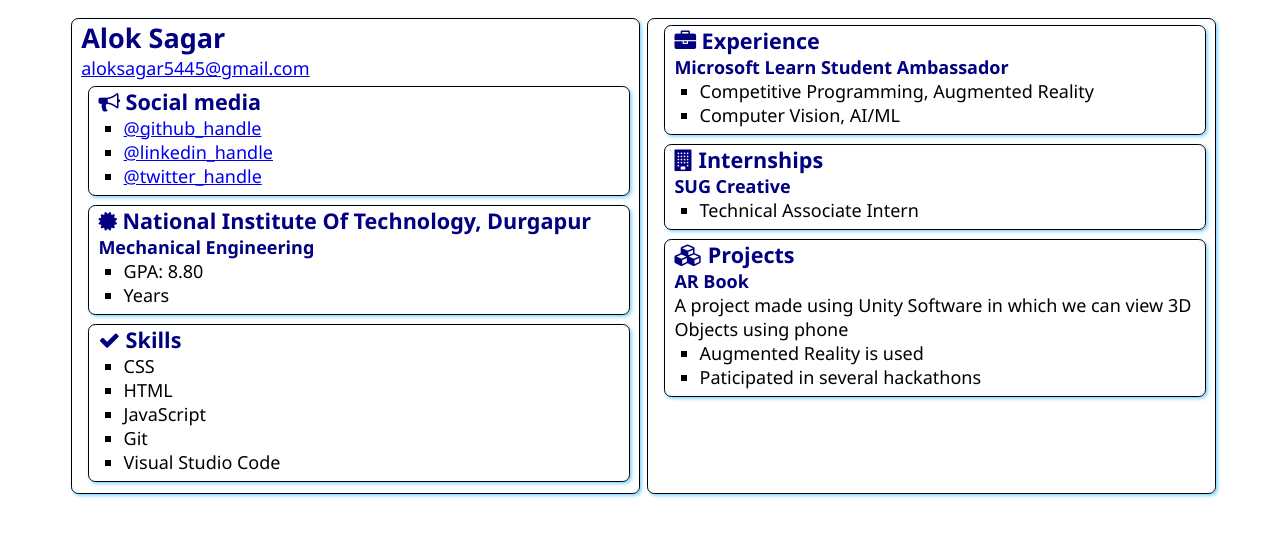
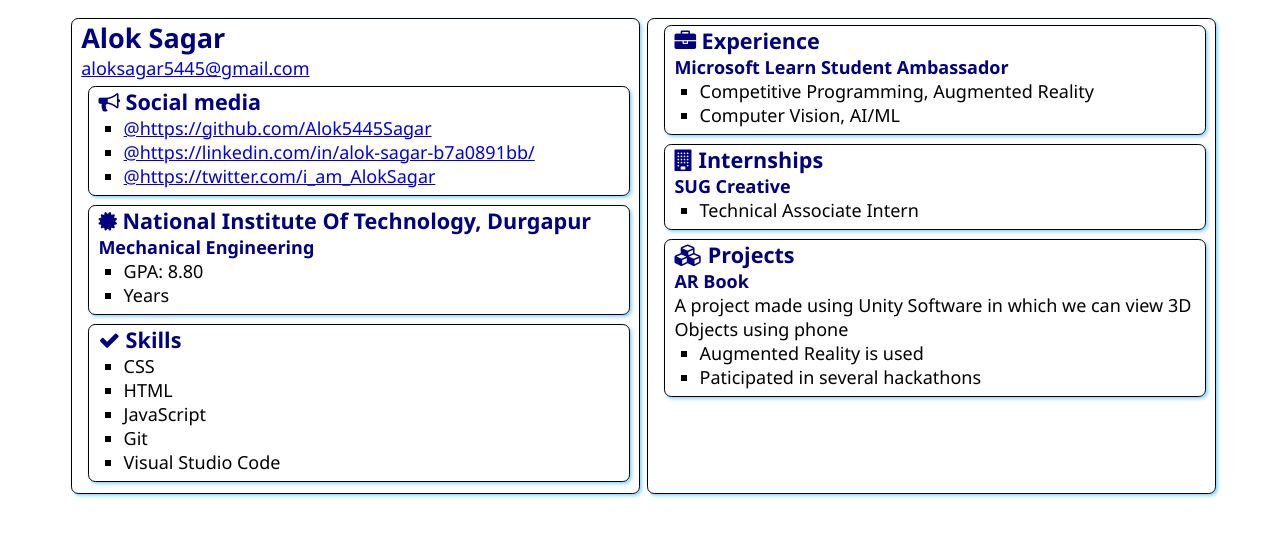
Before and after one commit to Alok5445Sagar/SATechnicalOnboarding, a plain HTML site: page src/index.html in a window 1280 px wide. Drawn offline with Linux system fonts and the light colour scheme.

Commit message:
Update index.html
Added Social Handles

```diff
--- a/src/index.html
+++ b/src/index.html
@@ -21,9 +21,9 @@
                     Social media
                 </h2>
                 <ul>
-                    <li><a href="https://github.com/Alok5445Sagar">@github_handle</a></li>
-                    <li><a href="https://linkedin.com/in/alok-sagar-b7a0891bb/">@linkedin_handle</a></li>
-                    <li><a href="https://twitter.com/i_am_AlokSagar">@twitter_handle</a></li>
+                    <li><a href="https://github.com/Alok5445Sagar">@https://github.com/Alok5445Sagar</a></li>
+                    <li><a href="https://linkedin.com/in/alok-sagar-b7a0891bb/">@https://linkedin.com/in/alok-sagar-b7a0891bb/</a></li>
+                    <li><a href="https://twitter.com/i_am_AlokSagar">@https://twitter.com/i_am_AlokSagar</a></li>
                 </ul>
             </section>
 
```
